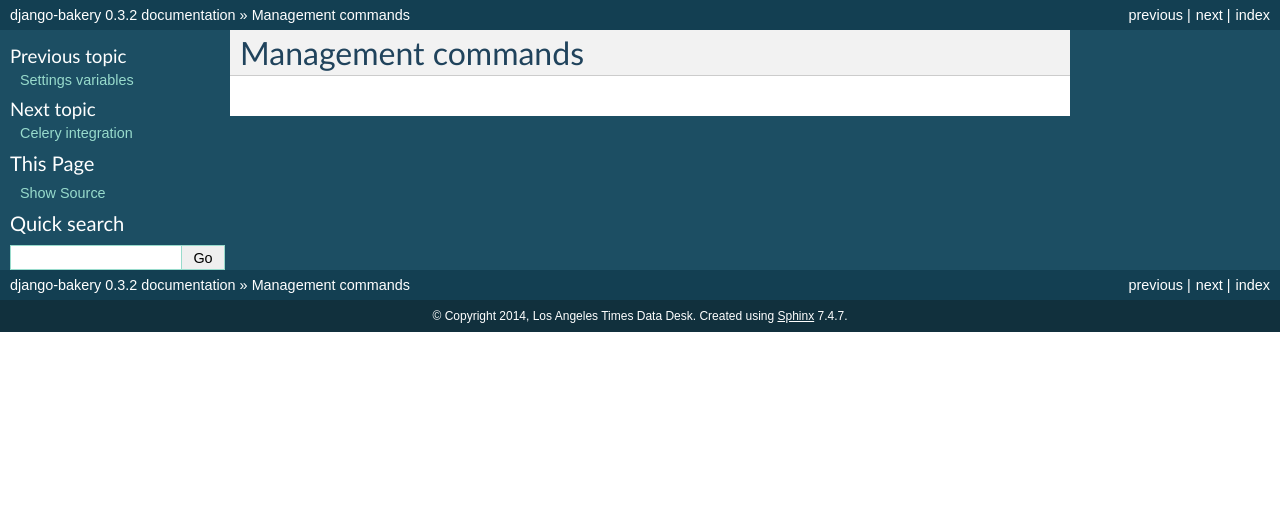
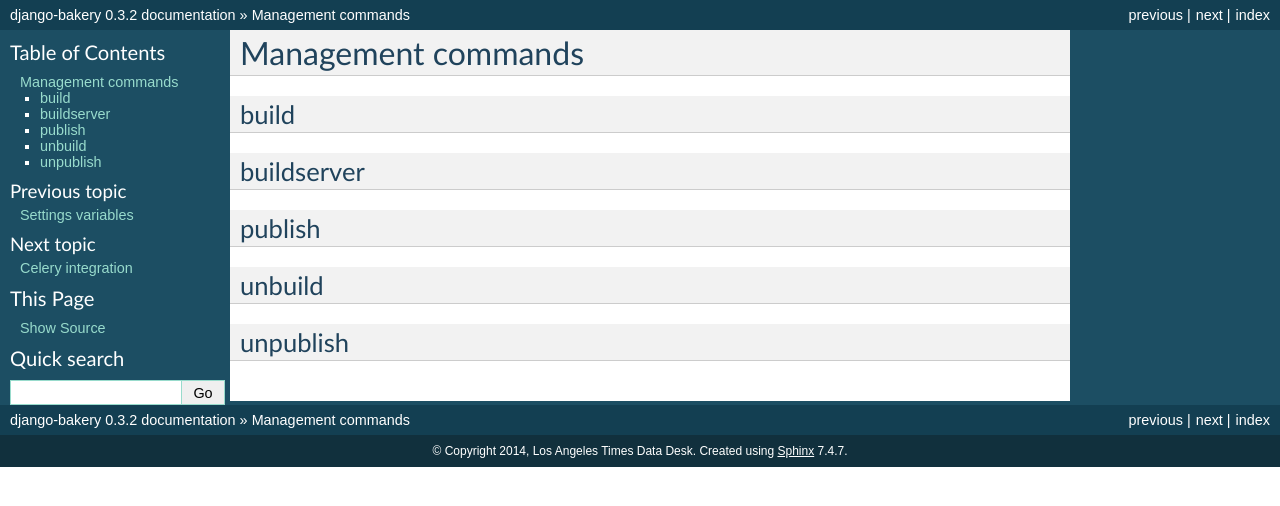
Before and after one commit to maruko8k/django-bakery, a Sphinx documentation site: the page built from docs/managementcommands.rst, in a window 1280 px wide. Shown: the top 506 px of the page. Built offline with Sphinx 7.4.7, drawn with Linux system fonts in a browser that asks for light colours.

Commit message:
Some outlining for the docs

```diff
--- a/docs/buildablemodels.rst
+++ b/docs/buildablemodels.rst
@@ -1,2 +1,5 @@
 Buildable models
 ================
+
+BuildableModel
+--------------
--- a/docs/managementcommands.rst
+++ b/docs/managementcommands.rst
@@ -1,2 +1,21 @@
 Management commands
 ===================
+
+build
+-----
+
+
+buildserver
+-----------
+
+
+publish
+-------
+
+
+unbuild
+-------
+
+
+unpublish
+---------
```
Also changed, not shown: docs/settingsvariables.rst (+12 -0 lines), 13 other files.
